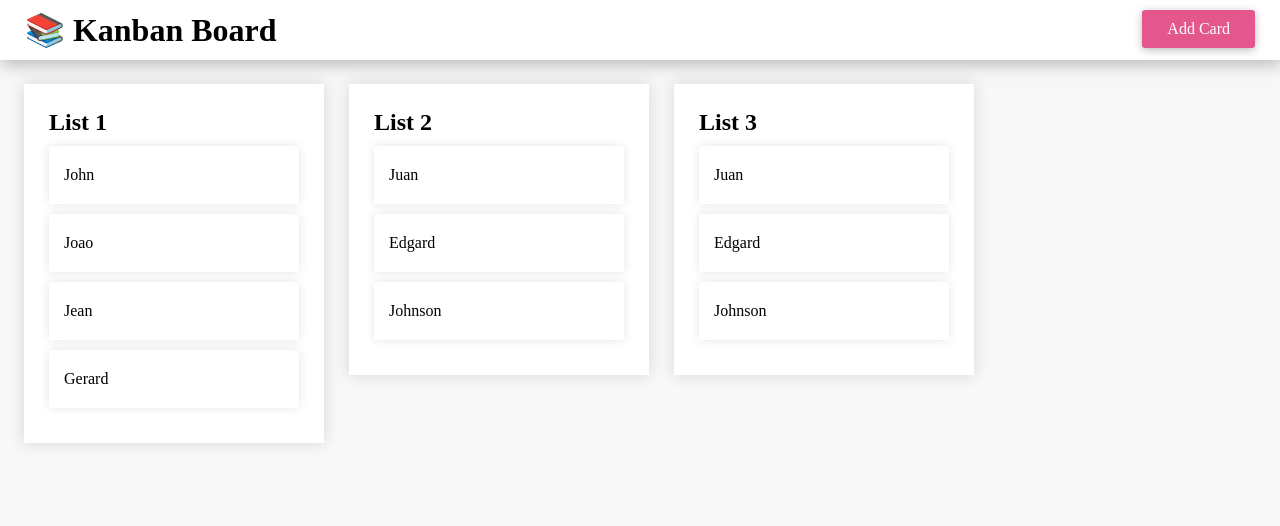
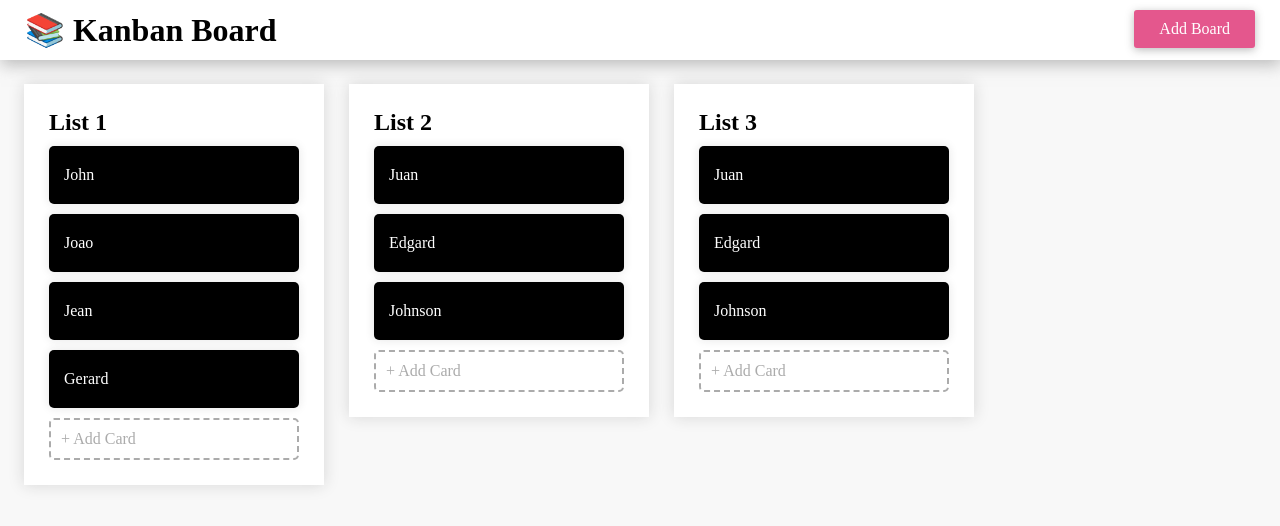
Before and after one commit to rubanthilak/kanban-board, a Vue app: page / in a window 1280 px wide. Shown: the top 526 px of the page. Built offline with nearby package versions, Linux system fonts and the light colour scheme.

Commit message:
added css

```diff
--- a/src/App.vue
+++ b/src/App.vue
@@ -29,4 +29,5 @@ body{
   padding: 0px;
   background: #f8f8f8;
 }
+
 </style>
--- a/src/components/MainBoard.vue
+++ b/src/components/MainBoard.vue
@@ -1,14 +1,29 @@
 <template>
-  <draggable :list="listArray" item-key="name" handle=".handle" class="row">
+  <draggable
+    :list="listArray"
+    item-key="name"
+    handle=".handle"
+    class="row"
+    ghost-class="ghost"
+  >
     <template #item="{ element }">
       <div class="board">
         <div class="card">
           <h2 class="handle">{{ element.name }}</h2>
-          <draggable :list="element.value" item-key="name" group="people">
+          <draggable
+            :list="element.value"
+            item-key="name"
+            group="people"
+            drag-class="drag"
+            ghost-class="ghost"
+          >
             <template #item="{ element }">
               <div class="list-item">{{ element.name }}</div>
             </template>
           </draggable>
+          <div class="add-card-button">
+              <p><span>+</span> Add Card</p>
+          </div>
         </div>
       </div>
     </template>
@@ -84,9 +99,39 @@ h2 {
   padding: 20px 15px;
   margin: 10px 0px;
   box-shadow: 0px 0px 10px #2222221e;
-  border-radius: 3px;
+  border-radius: 5px;
   cursor: pointer;
-  background: white;
+  background: #000000;
+  color: white;
+}
+
+.add-card-button{
+    padding: 10px;
+    border-style: dashed;
+    border-color:#5050507a;
+    border-width: 2px;
+    color:#5050507a;
+    border-radius: 5px;
+    font-family: "Circular Std Bold";
+    cursor: pointer;
+    transition-delay: 0.15s;
+}
+
+.add-card-button p{
+    margin: 0px;
+}
+
+.add-card-button:hover{
+    border-color:#e4578d;
+    color:#e4578d;
+}
+
+.ghost {
+   opacity: 0;
+}
+
+.drag {
+   opacity: 1;
 }
 
 </style>
--- a/src/components/NavigationBar.vue
+++ b/src/components/NavigationBar.vue
@@ -1,7 +1,7 @@
 <template>
     <div>
         <h1>📚 Kanban Board</h1>
-        <button>Add Card</button>
+        <button>Add Board</button>
     </div>
 </template>
 
@@ -23,7 +23,7 @@
         float: right;
         padding: 10px 25px;
         margin: 10px 0px;
-        background-color: rgb(228, 87, 141);
+        background-color: #e4578d;
         color: white;
         font-family: "Circular Std Bold";
         font-size: 16px;
```
